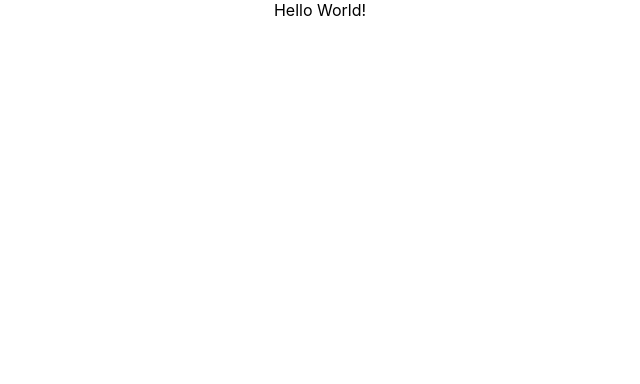
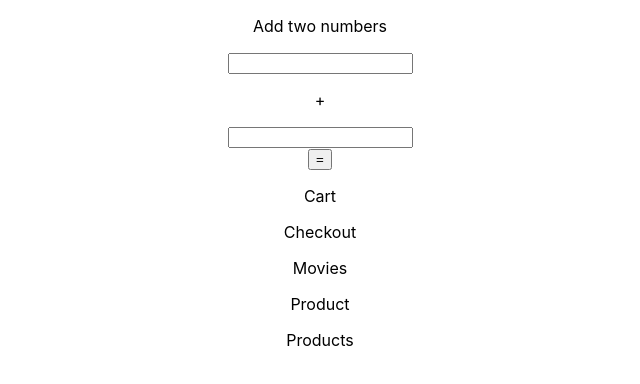
Before and after one commit to kdb11/React-app, a React (Create React App) app in the folder 1-basics/: page / in a window 1280 px wide. Shown: the top 384 px of the page, without its empty margins (320-960 px from the left). Built offline with nearby package versions, Linux system fonts and the light colour scheme.

Commit message:
Added components

```diff
--- a/1-basics/src/App.js
+++ b/1-basics/src/App.js
@@ -1,10 +1,20 @@
 import './App.css';
-import { HelloWorld } from './Components/HelloWorld';
+import { Calculate } from './Components/Calculate';
+import { Cart } from './Components/Cart';
+import { Checkout } from './Components/Checkout';
+import { Movies } from './Components/Movies';
+import { Product } from './Components/Product';
+import { Products } from './Components/Products';
 
 function App() {
   return (
     <div className="App">
-      <HelloWorld></HelloWorld>
+      <Calculate></Calculate>
+      <Cart></Cart>
+      <Checkout></Checkout>
+      <Movies></Movies>
+      <Product></Product>
+      <Products></Products>
     </div>
   );
 }
--- /dev/null
+++ b/1-basics/src/Components/Calculate.jsx
@@ -0,0 +1,10 @@
+export function Calculate() {
+    return <div>
+        <p>Add two numbers</p>
+        <input type="text" />
+        <p>+</p>
+        <input type="text"/>
+        <br />
+        <button id="=">=</button>
+    </div>
+}
--- /dev/null
+++ b/1-basics/src/Components/Cart.jsx
@@ -0,0 +1,5 @@
+export function Cart() {
+    return <div>
+        <p>Cart</p>
+    </div>
+}
--- /dev/null
+++ b/1-basics/src/Components/Checkout.jsx
@@ -0,0 +1,5 @@
+export function Checkout() {
+    return <div>
+        <p>Checkout</p>
+    </div>
+}
--- a/1-basics/src/Components/HelloWorld.jsx
+++ /dev/null
@@ -1,3 +0,0 @@
-export function HelloWorld() {
-    return <div>Hello World!</div>
-}
--- /dev/null
+++ b/1-basics/src/Components/Movies.jsx
@@ -0,0 +1,5 @@
+export function Movies() {
+    return <div>
+        <p>Movies</p>
+    </div>
+}
--- /dev/null
+++ b/1-basics/src/Components/Product.jsx
@@ -0,0 +1,5 @@
+export function Product() {
+    return <div>
+        <p>Product</p>
+    </div>
+}
--- /dev/null
+++ b/1-basics/src/Components/Products.jsx
@@ -0,0 +1,5 @@
+export function Products() {
+    return <div>
+        <p>Products</p>
+    </div>
+}
```
